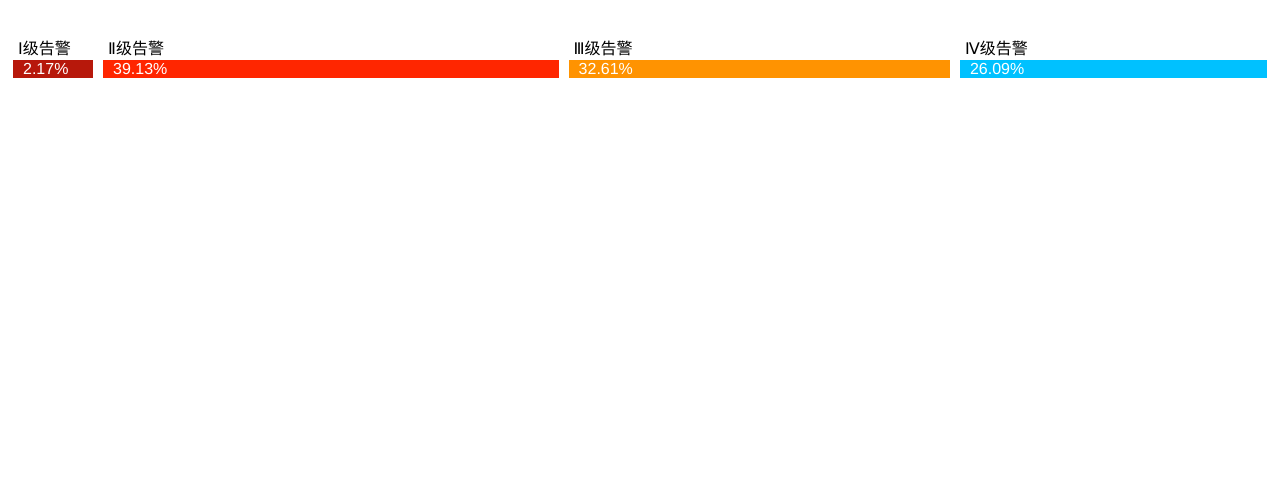
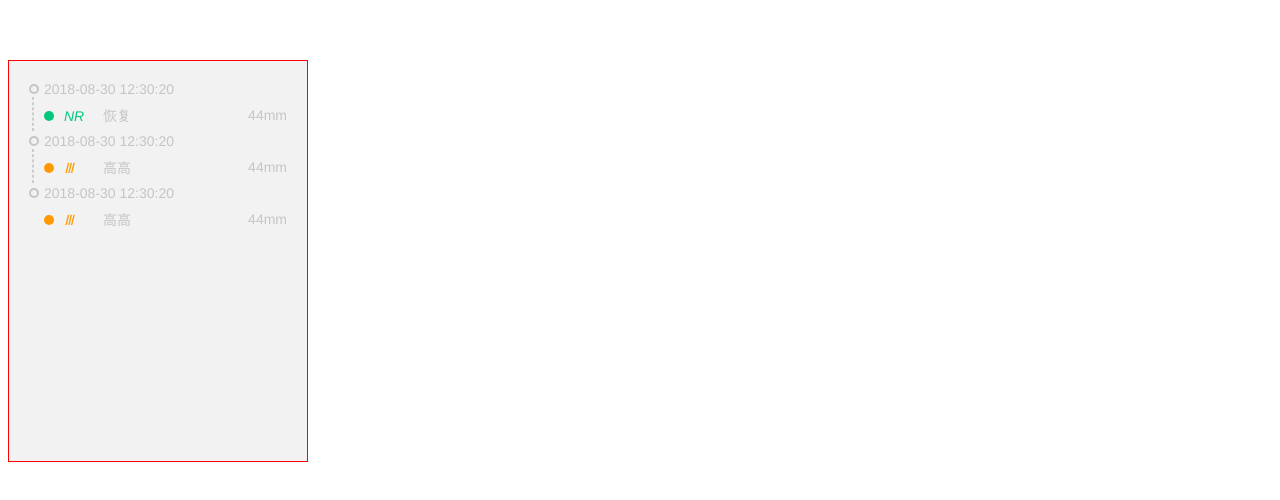
Before and after one commit to Sugarless1943/someReady, a Vue app: page / in a window 1280 px wide. Shown: the top 500 px of the page. Built offline with nearby package versions, Linux system fonts and the light colour scheme.

Commit message:
alarmList

```diff
--- a/src/alarm/alarmBar.vue
+++ b/src/alarm/alarmBar.vue
@@ -2,7 +2,7 @@
     <div class="alarmBar">
       <div v-for="item in defaultConfig" v-show="item.show" :style="{ width: item.width,background: item.color }">
         {{item.width}}
-        <span>{{item.name}}</span>
+        <span>{{item.name}} {{item.num}}</span>
       </div>
     </div>
 </template>
@@ -77,7 +77,7 @@
       padding-left: 10px;
       color: #FFF;
       position: relative;
-      min-width: 70px;
+      min-width: 80px;
 
       span {
         position: absolute;
--- /dev/null
+++ b/src/alarm/alarmList.vue
@@ -0,0 +1,177 @@
+<template>
+  <div style="width: 300px;height: 400px">
+    <div class="alarmList">
+      <ul>
+        <li v-for="item in alarmList">
+          <header @click="timeSelect(item.time)">{{item.time}}</header>
+          <main>
+            <span>
+              <i :class="item.level">{{levelDic(item.level)}}</i>
+              {{item.levelName}}
+            </span>
+            <span>
+              {{item.value}}{{item.unit}}
+            </span>
+          </main>
+        </li>
+      </ul>
+    </div>
+  </div>
+</template>
+
+<script>
+
+    import filter from '../filters'
+
+    export default {
+      name: "alarmList",
+      data() {
+        return {
+          alarmList: [
+            {
+              time: '2018-08-30 12:30:20',
+              level: 'NR',
+              levelName: '恢复',
+              value: 44,
+              unit: 'mm'
+            },{
+              time: '2018-08-30 12:30:20',
+              level: 'LEVEL3',
+              levelName: '高高',
+              value: 44,
+              unit: 'mm'
+            },{
+              time: '2018-08-30 12:30:20',
+              level: 'LEVEL3',
+              levelName: '高高',
+              value: 44,
+              unit: 'mm'
+            }
+          ]
+        }
+      },
+
+      methods: {
+        levelDic(str) {
+          return filter.level(str)
+        },
+
+        timeSelect(time) {
+
+        }
+      },
+
+      created() {
+        // console.log(filter.level('LEVEL3'))
+      }
+    }
+</script>
+
+<style lang="scss" scoped>
+  .alarmList {
+    background: #F2F2F2;
+    height: 100%;
+    border: 1px solid red;
+    overflow-x: hidden;
+    overflow-y: auto;
+    color: #C5C5C5;
+    font-size: 14px;
+
+    ul {
+      padding: 20px;
+      margin: 0;
+
+      li {
+        list-style: none;
+        position: relative;
+
+        header {
+          &:before {
+            content: '';
+            display: inline-block;
+            width: 6px;
+            height: 6px;
+            border: 2px solid #C5C5C5;
+            margin-right: 5px;
+            border-radius: 10px;
+          }
+
+          &:hover {
+            color: #3a8ee6;
+            cursor: pointer;
+          }
+        }
+
+        main {
+          display: flex;
+          justify-content: space-between;
+          padding-left: 10px;
+          height: 36px;
+          align-items: center;
+
+          span:first-child {
+            padding-left: 5px;
+          }
+
+          i {
+            display: inline-block;
+            width: 45px;
+            margin-right: 10px;
+          }
+        }
+
+        &:not(:last-child):before {
+          content: '';
+          display: block;
+          position: absolute;
+          top: 16px;
+          left: 3px;
+          height: 32px;
+          border: 1px dashed #ccc;
+        }
+      }
+    }
+  }
+
+  /**/
+  .icon-circle {
+    content: '';
+    display: inline-block;
+    margin-right: 10px;
+    width: 10px;
+    height: 10px;
+    border-radius: 10px;
+  }
+
+  .NR {
+    color: #03C87B;
+    &:before {
+      @extend .icon-circle;
+      background: #03C87B;
+    }
+  }
+
+  .LEVEL1 {
+    color: #A8071A;
+    &:before {
+      @extend .icon-circle;
+      background: #A8071A;
+    }
+  }
+
+  .LEVEL2 {
+    color: #FF441C;
+    &:before {
+      @extend .icon-circle;
+      background: #FF441C;
+    }
+  }
+
+  .LEVEL3{
+    color: #FF9901;
+    &:before {
+      @extend .icon-circle;
+      background: #FF9901;
+    }
+  }
+</style>
--- /dev/null
+++ b/src/filters/index.js
@@ -0,0 +1,5 @@
+// 定义全局过滤器
+
+import { level } from './level'
+
+export default { level }
--- /dev/null
+++ b/src/filters/level.js
@@ -0,0 +1,17 @@
+export function level(state) {
+  if (state === 'LEVEL1') {
+    return 'Ⅰ'
+  }
+  if (state === 'LEVEL2') {
+    return 'Ⅱ'
+  }
+  if (state === 'LEVEL3') {
+    return 'Ⅲ'
+  }
+  if (state === 'LEVEL4') {
+    return 'Ⅳ'
+  }
+  if (state === 'NR') {
+    return 'NR'
+  }
+}
--- a/src/main.js
+++ b/src/main.js
@@ -5,9 +5,16 @@ import App from './App'
 import router from './router'
 import elementUi from 'element-ui'
 import 'element-ui/lib/theme-chalk/index.css'
+import commonFiltes from './filters'
 
 Vue.config.productionTip = false
 Vue.use(elementUi)
+
+// 注册全局过滤器
+Object.keys(commonFiltes).forEach(key => {
+  Vue.filter(key, commonFiltes[key])
+})
+
 
 /* eslint-disable no-new */
 new Vue({
--- a/src/router/index.js
+++ b/src/router/index.js
@@ -3,6 +3,7 @@ import Router from 'vue-router'
 import HelloWorld from '@/components/HelloWorld'
 import treeTable from '../alarm/DemoTreeTable'
 import alarmBar from '../alarm/alarmBar'
+import alarmList from '../alarm/alarmList'
 
 
 Vue.use(Router)
@@ -11,8 +12,8 @@ export default new Router({
   routes: [
     {
       path: '/',
-      name: 'alarmBar',
-      component: alarmBar
+      name: 'alarmList',
+      component: alarmList
     }
   ]
 })
```
